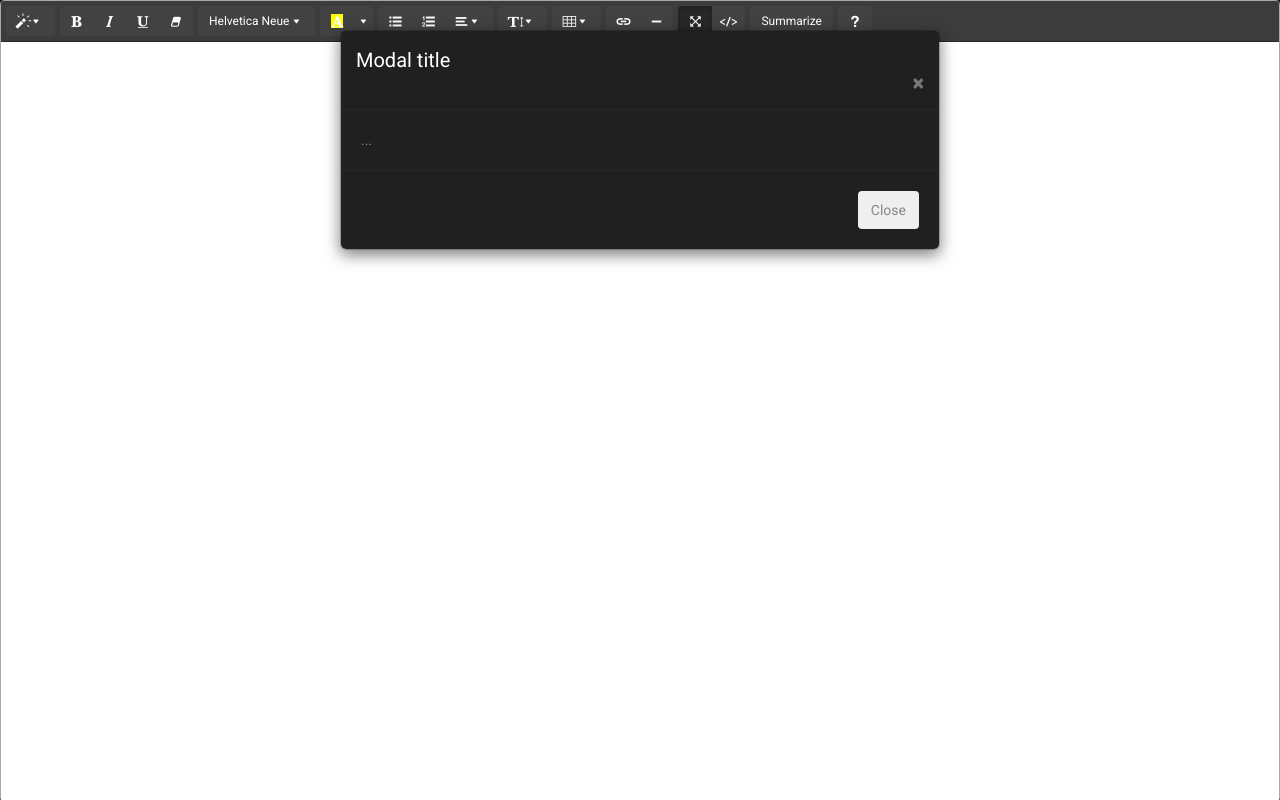
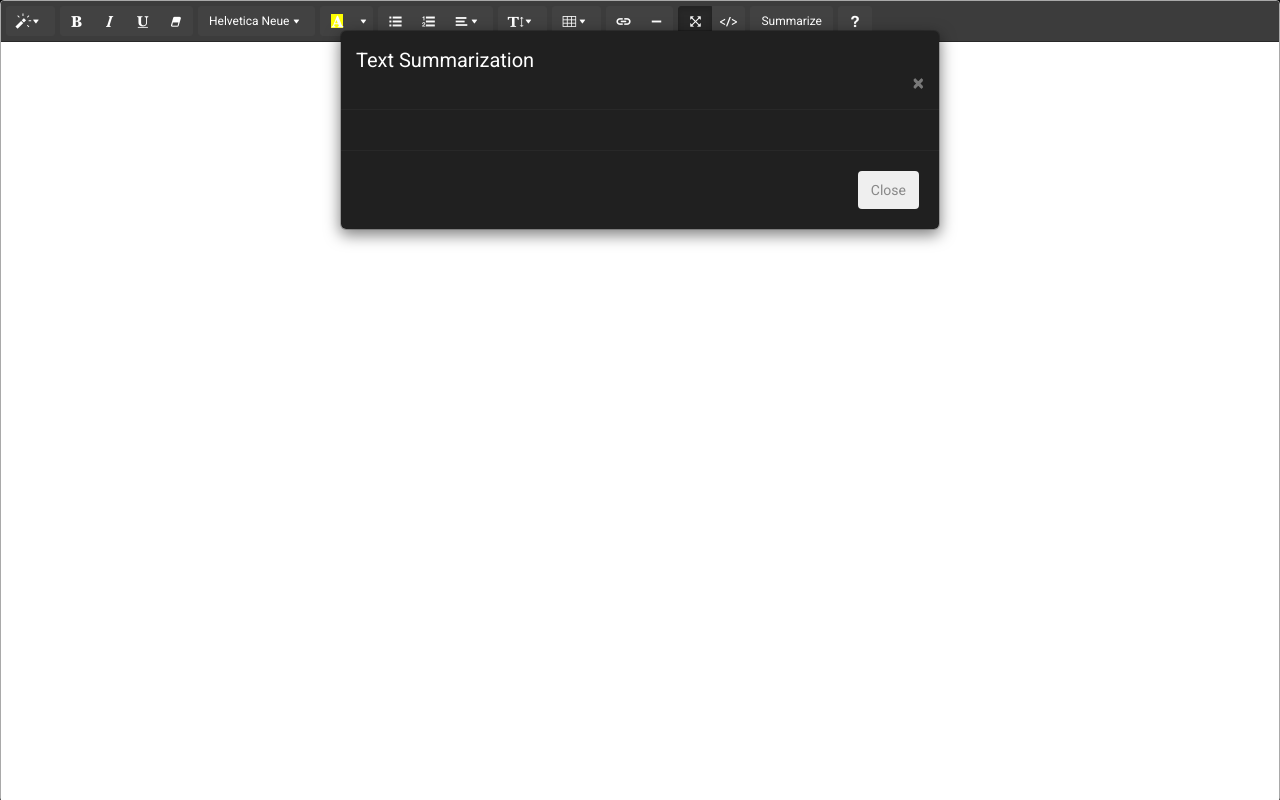
Before and after one commit to text-master/texteditor-editor, a plain HTML site: page note/index.html in a window 1280 px wide. Both pictures are taken after a click on the button "Summarize". Drawn offline with nearby package versions, Linux system fonts and the light colour scheme; no server answers; some icons are missing.

Commit message:
Update modal

```diff
--- a/note/index.html
+++ b/note/index.html
@@ -19,13 +19,13 @@
 		  <div class="modal-dialog" role="document">
 		    <div class="modal-content">
 		      <div class="modal-header">
-		        <h5 class="modal-title" id="exampleModalLabel">Modal title</h5>
+		        <h5 class="modal-title" id="exampleModalLabel">Text Summarization</h5>
 		        <button type="button" class="close" data-dismiss="modal" aria-label="Close">
 		          <span aria-hidden="true">&times;</span>
 		        </button>
 		      </div>
-		      <div class="modal-body">
-		        ...
+		      <div class="modal-body" id="summary">
+
 		      </div>
 		      <div class="modal-footer">
 		        <button type="button" class="btn btn-secondary" data-dismiss="modal">Close</button>
--- a/note/note.js
+++ b/note/note.js
@@ -20,9 +20,6 @@ $(document).ready(function() {
 				socket.emit('summarize', html);
 				// console.log($(".note-editable").text());
 
-				socket.on('summarize', function(summary) {
-					console.log(summary);
-				})
 
 
 				$('#myModal').modal('show');
@@ -137,3 +134,8 @@ socket.on('follower', function(word) {
 		$('#summernote').summernote('insertText', word[0].Follower);
 	}
 })
+
+socket.on('summarize', function(summary) {
+	console.log(summary);
+	$("#summary").append(summary);
+})
```
